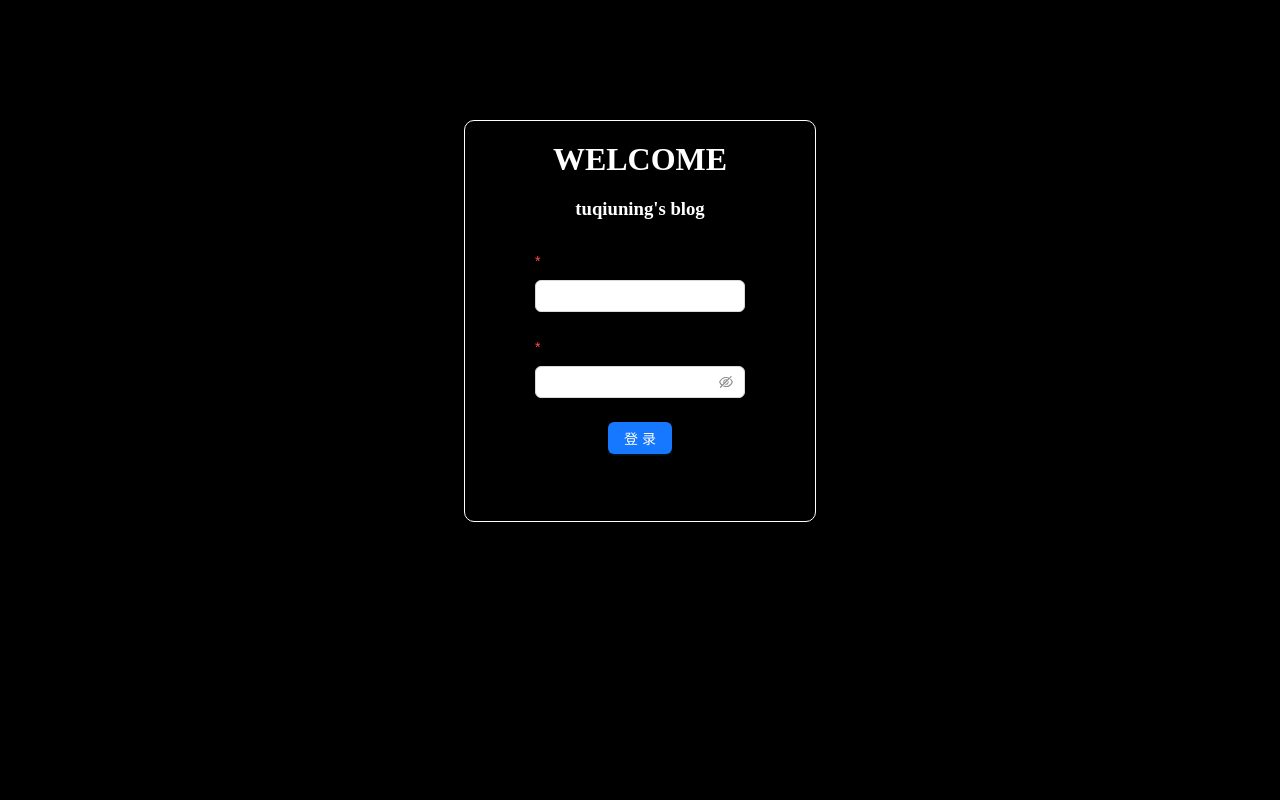
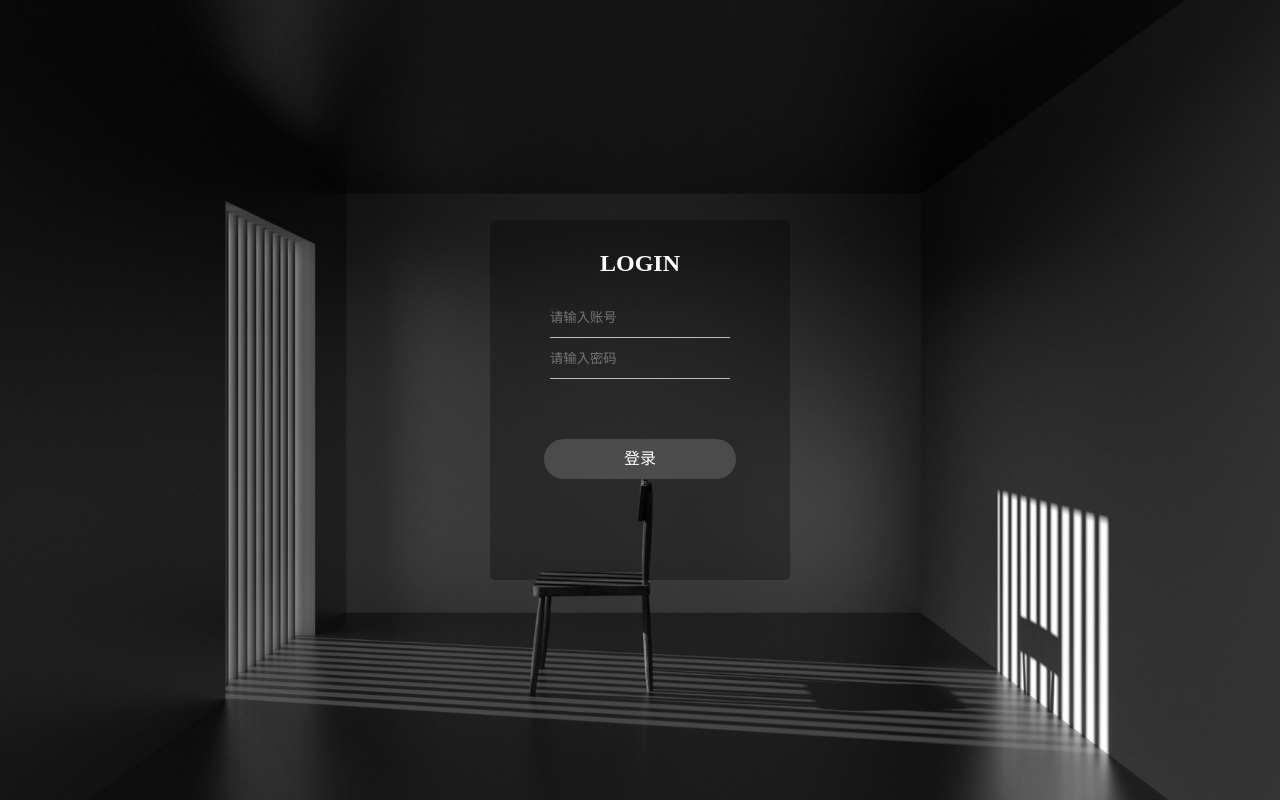
Before and after one commit to tuqiuning/tqn_blog, a React (Vite) app: page /#/login in a window 1280 px wide. Built offline with nearby package versions, Linux system fonts and the light colour scheme.

Commit message:
fix：优化登录页面

```diff
--- a/src/pages/Home/index.jsx
+++ b/src/pages/Home/index.jsx
@@ -40,6 +40,9 @@ export default memo(() => {
           showSkill ? <Skill /> : <Project />
         }
       </div>
+      <div className='footer'>
+      <a href="https://beian.miit.gov.cn/" target="_blank">渝ICP备2023016344号-1</a>
+      </div>
     </HomeContainer>
   )
 })
--- a/src/pages/Home/style.js
+++ b/src/pages/Home/style.js
@@ -28,4 +28,16 @@ export const HomeContainer = styled.div`
         display:flex;
         justify-content:center;
     }
+    .footer {
+        position:fixed;
+        width:100%;
+        bottom:20px;
+        display:flex;
+        justify-content:center;
+        a {
+            text-decoration: none; /* 去除默认的下划线 */
+	outline: none;	/* 去除旧版浏览器的点击后的外虚线框 */
+	color: #000;
+        }
+    }
 `
--- a/src/pages/login/LoginStyled.js
+++ b/src/pages/login/LoginStyled.js
@@ -1,33 +1,70 @@
 import styled from "styled-components";
+import loginBG from "@/assets/img/loginBG.jpg";
 
 export const LoginStyled = styled.div`
-  width: 100%;
+  width: 100vw;
   height: 100vh;
   background-color: #000;
+  display:flex;
+  justify-content: center;
+  align-items: center;
+  background-image:url(${loginBG});
+  background-size:cover;
+  background-position:center;
+  background-repeat: no-repeat;
 
   .loginBox {
-    /* padding:0 50px; */
-    width: 350px;
-    height: 400px;
-    position: absolute;
-    top: 15%;
-    left: 50%;
-    transform: translate(-50%);
-    background-color: #000;
-    border:1px solid #fff;
-    border-radius: 10px;
-    text-align: center;
-    color:#fff ;
-    /* color:white !important; */
-    .welcome {
+    color:#fff;
+    width:300px;
+    height:360px;
+    background-color:rgba(0,0,0,0.3);
+    display:flex;
+    flex-direction:column;
+    align-items:center;
+    border-radius:5px;
+    .loginTitle {
+      margin-top:30px;
+      font-size:24px;
+      font-weight:bold;
+    }
+    .account {
+      width:60%;
+      height:40px;
       margin-top:20px;
+      border-bottom:1px solid #bbb;
+      line-height:40px;
+      color:gray;
+      .accountInput {
+        border:none;
+        outline:none;
+        background-color:transparent;
+        height:40px;
+        color:#fff;
+      }
     }
-    .title {
-      margin-top:20px;
-      margin-bottom:30px;
+    .password {
+      width:60%;
+      height:40px;
+      border-bottom:1px solid #bbb;
+      line-height:40px;
+      color:gray;
+      .pwdInput {
+        border:none;
+        outline:none;
+        background-color:transparent;
+        height:40px;
+        color:#fff;
+      }
     }
-    :where(.css-dev-only-do-not-override-nnuwmp).ant-form-item .ant-form-item-label >label {
-      color: #fff !important;
+    .btn {
+      cursor:pointer;
+      margin-top:60px;
+      text-align:center;
+      width:64%;
+      height:40px;
+      background-color:rgba(84,84,84,.8);
+      border-radius:20px;
+      line-height:40px;
     }
   }
 `;
--- a/src/pages/login/index.jsx
+++ b/src/pages/login/index.jsx
@@ -1,112 +1,48 @@
 import React, { useEffect, useState } from "react";
-import { Button, Checkbox, Form, Input } from "antd";
+import { Button, Checkbox, Form, Input,message } from "antd";
 import { useNavigate  } from "react-router-dom";
 import { LoginStyled } from "./LoginStyled";
 import axios from "../../utils/request";
 export default function Login() {
-  let [img, setImg] = useState("");
-  let navigate = useNavigate()
-  useEffect(() => {
-    setImg(
-      "http://192.168.10.60:8080/coordination/api/system/v1/login/kaptcha"
-    );
-    // axios.get(
-    //   "http://192.168.10.60:8080/coordination/api/system/v1/login/kaptcha",
-    //   {responseType:'blob'}
-    // ).then((res)=>{
-    //   console.log(res)
-    // })
-  }, []);
-  // 切换验证码
-const changeKaptcha = ()=>{
-  setImg(`http://192.168.10.60:8080/coordination/api/system/v1/login/kaptcha?${Math.random()}`)
+  const [account,setAccount] = useState("")
+  const [password,setPassword] = useState("")
+  const [accountPlaceholder,setAccountPlaceholder] = useState("请输入账号")
+  const [pwdPlaceholder,setPwdPlaceholder] = useState("请输入密码");
+  const [messageApi, contextHolder] = message.useMessage();
+  const navigate = useNavigate();
 
-};
-const onFinish = (values) => {
-  console.log("Success:", values);
-  axios
-    .post("/api/system/v1/login/user-name", values)
-    .then((res) => {
-      console.log(res);
-    })
-    .catch((err) => {
-      console.log(err);
-      // 切换验证码
-    });
-    console.log(navigate('/home'))
-};
+  const submit = ()=>{
+    if(account === "" || password === ""){
+      messageApi.open({
+        type: 'error',
+        content: `${account === '' ? '请输入账号' : '请输入密码'}`,
+      });
+      return
+    }
+    if(account === "admin" && password === "123456"){
+      navigate('/')
+    }else {
+      messageApi.open({
+        type: 'error',
+        content: '账号或密码错误',
+      })
+    }
+  }
 
-const onFinishFailed = (errorInfo) => {
-  console.log("Failed:", errorInfo);
-};
 
   return (
     <LoginStyled>
         <div className="loginBox">
-          <h1 className="welcome">WELCOME</h1>
-          <div>
-            <h3 className="title">tuqiuning's blog</h3>
-            <Form
-              name="basic"
-              layout="vertical"
-              style={{
-                maxWidth: 600,
-              }}
-              initialValues={{
-                remember: true,
-              }}
-              onFinish={onFinish}
-              onFinishFailed={onFinishFailed}
-              autoComplete="off"
-            >
-              <Form.Item
-                label="账号"
-                name="username"
-                rules={[
-                  {
-                    required: true,
-                    message: "请输入账号",
-                  },
-                ]}
-                labelCol={{
-                  span: 24,
-                }}
-                wrapperCol={{
-                  span: 18,
-                }}
-                style={{ marginLeft: 70 }}
-              >
-                <Input />
-              </Form.Item>
-
-              <Form.Item
-                label="密码"
-                name="password"
-                rules={[
-                  {
-                    required: true,
-                    message: "请输入密码",
-                  },
-                ]}
-                labelCol={{
-                  span: 24,
-                }}
-                wrapperCol={{
-                  span: 18,
-                }}
-                style={{ marginLeft: 70 }}
-              >
-                <Input.Password />
-              </Form.Item>
-
-              <Form.Item>
-                <Button type="primary" htmlType="submit">
-                  登录
-                </Button>
-              </Form.Item>
-            </Form>
-          </div>
+            <div className="loginTitle">LOGIN</div>
+            <div className="account">
+              <input type="text" className="accountInput" placeholder={accountPlaceholder} onChange={e=>{setAccount(e.target.value)}}/>
+            </div>
+            <div className="password">
+          <input type="password" className="pwdInput" placeholder={pwdPlaceholder}  onChange={e=>{setPassword(e.target.value)}}/>
+            </div>
+            <div className="btn" onClick={submit}>登录</div>
         </div>
+        {contextHolder}
     </LoginStyled>
   );
 }
```
Also changed, not shown: src/assets/img/loginBG.jpg (added), src/assets/img/loginBG.png (deleted).
